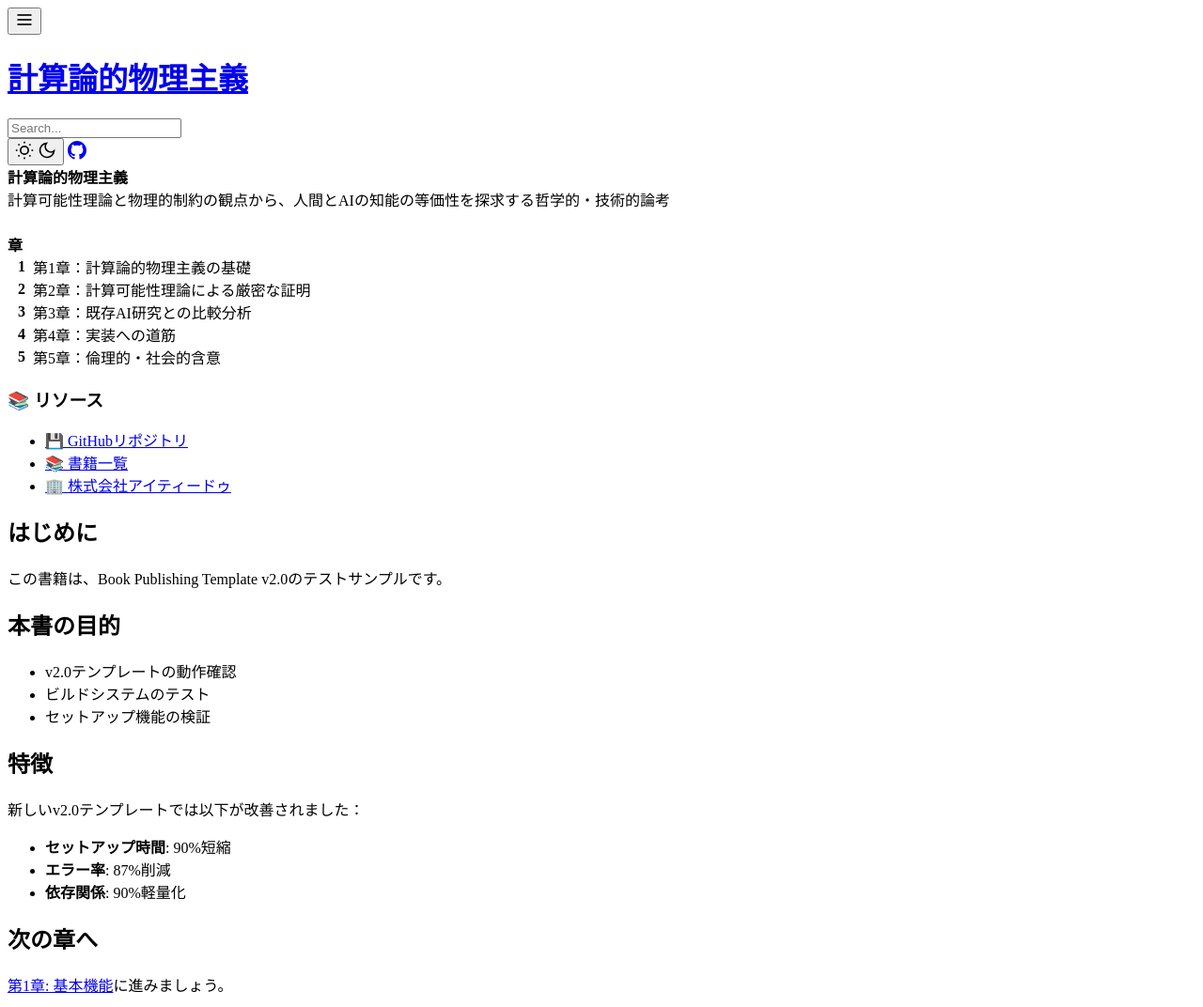
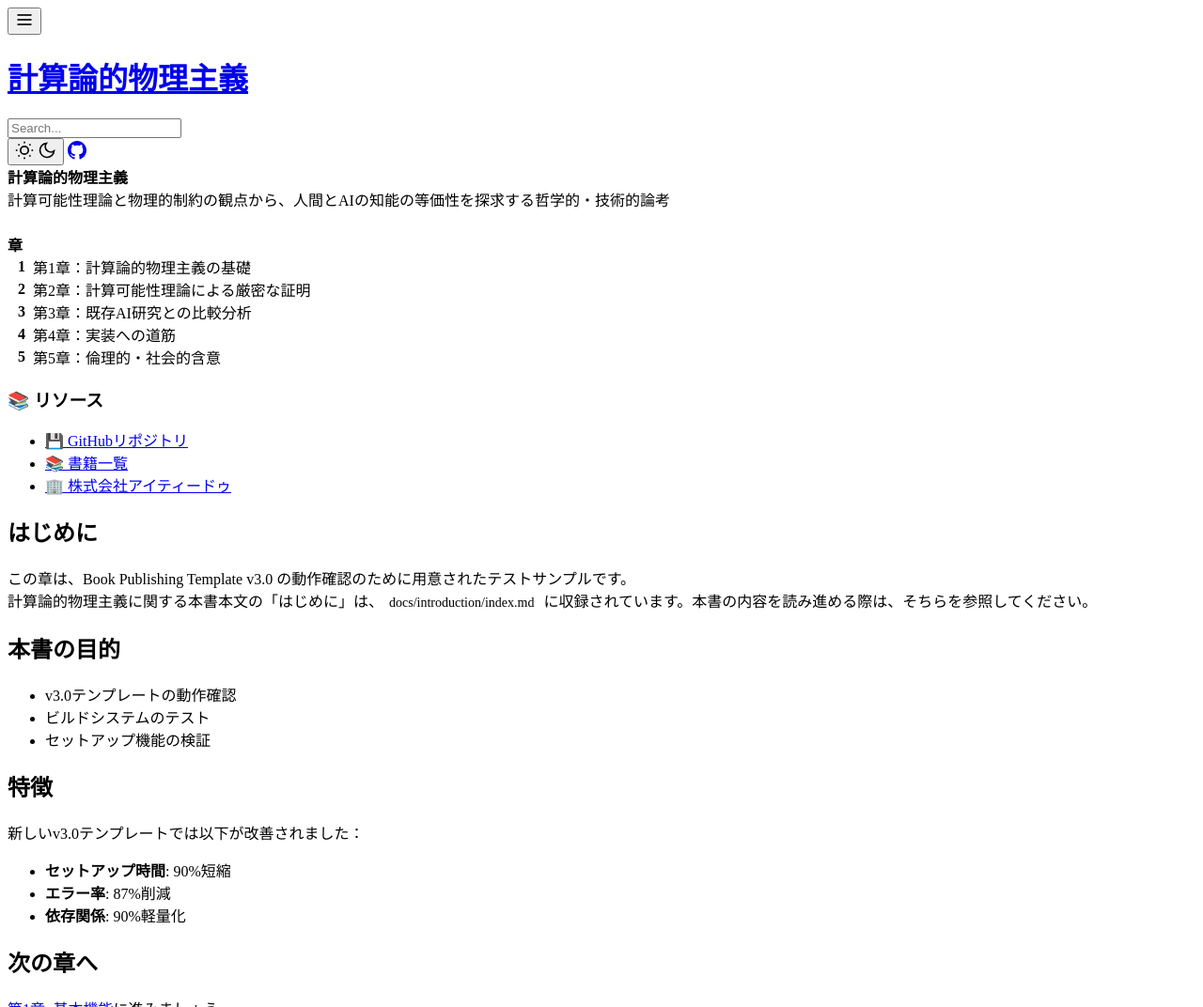
Before and after one commit to itdojp/computational-physicalism-book, a Jekyll site: the page built from docs/introduction/01-introduction.md, in a window 1280 px wide, cut to the strip 0-1072 px from the top of the page. Shown: the whole strip at 94% size. Built offline with Jekyll 4.4.1, drawn with Linux system fonts in a browser that asks for light colours.

Commit message:
docs: 導入整理と理論章の読み方ガイド追加 (#69)
* docs: clarify intro scope and theory reading guide

* fix: replace placeholder link in chapter 2

* docs: 文の分割とテンプレ表記の整合

```diff
--- a/docs/introduction/01-introduction.md
+++ b/docs/introduction/01-introduction.md
@@ -1,21 +1,22 @@
 ---
 layout: book
-title: "はじめに"
+title: "（テンプレート検証用サンプル：本書本文ではありません）"
 ---
 
 # はじめに
 
-この書籍は、Book Publishing Template v2.0のテストサンプルです。
+この章は、Book Publishing Template v3.0 の動作確認のために用意されたテストサンプルです。
+計算論的物理主義に関する本書本文の「はじめに」は、`docs/introduction/index.md` に収録されています。本書の内容を読み進める際は、そちらを参照してください。
 
 ## 本書の目的
 
-- v2.0テンプレートの動作確認
+- v3.0テンプレートの動作確認
 - ビルドシステムのテスト
 - セットアップ機能の検証
 
 ## 特徴
 
-新しいv2.0テンプレートでは以下が改善されました：
+新しいv3.0テンプレートでは以下が改善されました：
 
 - **セットアップ時間**: 90%短縮
 - **エラー率**: 87%削減
```
Also changed, not shown: docs/chapters/chapter01/index.md (+10 -0 lines), docs/chapters/chapter02/index.md (+8 -1 lines).
